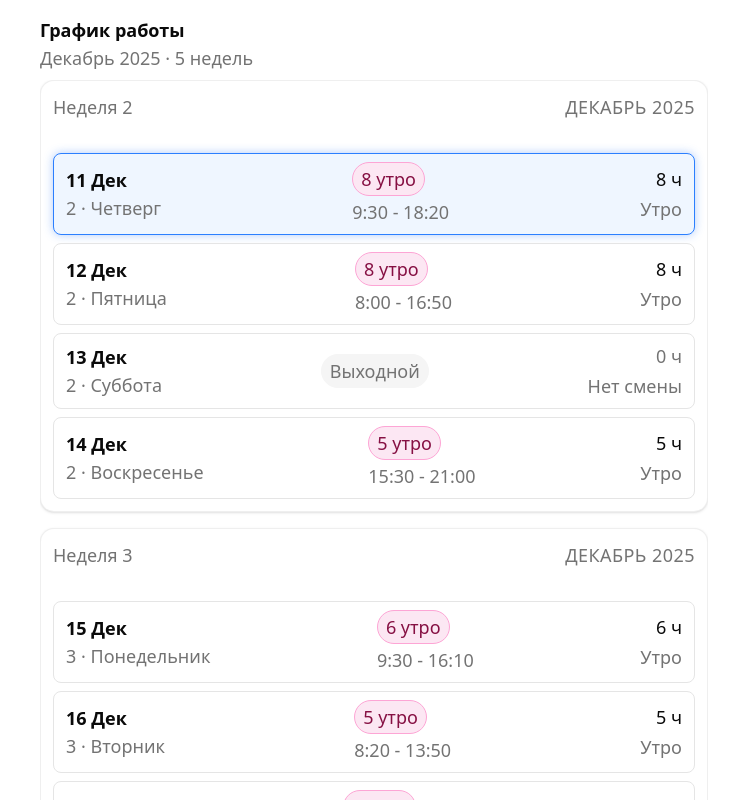
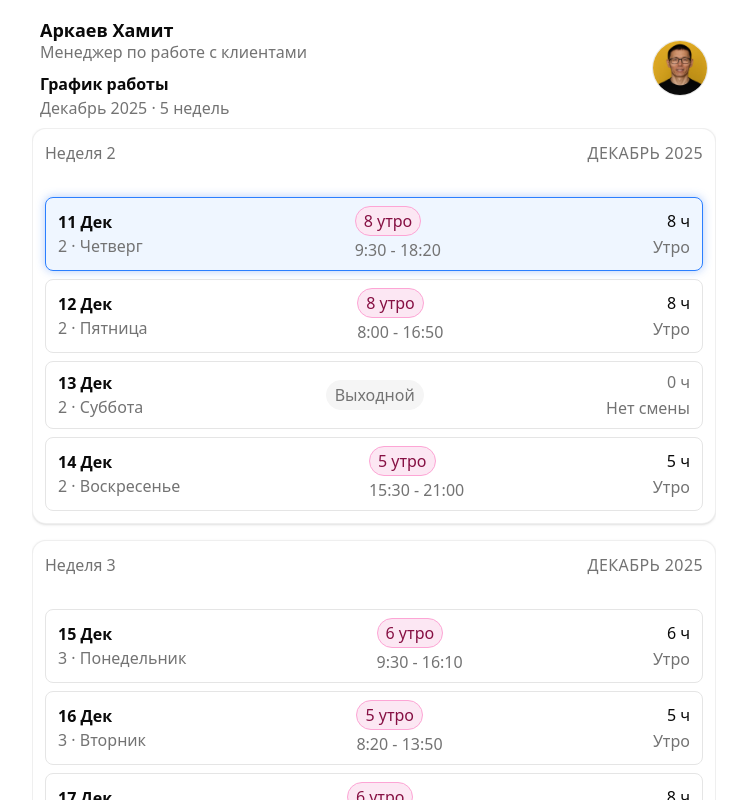
Before and after one commit to Hama-Gama/work-schedule, a React (Vite) app: page / in a window 1280 px wide. Shown: the top 800 px of the page, without its empty margins (266-1013 px from the left). Built offline with nearby package versions, Linux system fonts and the light colour scheme.

Commit message:
add avatar

```diff
--- a/src/components/DecemberSchedule.tsx
+++ b/src/components/DecemberSchedule.tsx
@@ -52,14 +52,33 @@ export const DecemberSchedule: React.FC = () => {
 		<div className='max-w-[700px] m-auto h-full flex flex-col items-stretch bg-background'>
 			<header className='px-4 pt-4 pb-2 flex items-center justify-between'>
 				<div>
-					<h1 className='text-lg font-semibold'>График работы</h1>
-					<p className='text-lg text-muted-foreground'>
+					{/* ФИО */}
+					<h2 className='text-lg font-semibold'>Аркаев Хамит</h2>
+
+					{/* Должность */}
+					<p className='text-base text-muted-foreground -mt-1'>
+						Менеджер по работе с клиентами
+					</p>
+
+					{/* Название графика */}
+					<h1 className='text-base font-semibold mt-2'>График работы</h1>
+
+					<p className='text-base text-muted-foreground'>
 						{december2025Schedule[0]?.monthName} 2025 &middot; 5 недель
 					</p>
 				</div>
+
+				{/* Аватар */}
+				<div className='w-14 h-14 rounded-full overflow-hidden border bg-muted shrink-0'>
+					<img
+						src='/avatar.jpg'
+						alt='avatar'
+						className='w-full h-full object-cover'
+					/>
+				</div>
 			</header>
 
-			<ScrollArea className='flex-1 px-4 pb-4'>
+			<ScrollArea className='flex-1 px-2 pb-4'>
 				<div className='space-y-4'>
 					{weeks.map(([weekNumber, days]) => (
 						<WeekBlock key={weekNumber} weekNumber={weekNumber} days={days} />
@@ -79,10 +98,10 @@ const WeekBlock: React.FC<WeekBlockProps> = ({ weekNumber, days }) => {
 	return (
 		<Card className='p-3 border-border/60'>
 			<div className='flex items-center justify-between mb-2'>
-				<span className='text-lg font-medium text-muted-foreground'>
+				<span className='text-base font-medium text-muted-foreground'>
 					Неделя {weekNumber}
 				</span>
-				<span className='text-lg uppercase tracking-wide text-muted-foreground'>
+				<span className='text-base uppercase tracking-wide text-muted-foreground'>
 					{days[0]?.monthName} 2025
 				</span>
 			</div>
@@ -134,10 +153,10 @@ const DayRow: React.FC<DayRowProps> = ({ day }) => {
 		>
 			{/* Левая часть */}
 			<div className='flex flex-col'>
-				<span className='text-lg font-semibold'>
+				<span className='text-base font-semibold'>
 					{day.dayOfMonth} {day.monthName.slice(0, 3)}
 				</span>
-				<span className='text-lg text-muted-foreground'>
+				<span className='text-base text-muted-foreground'>
 					{day.weekNumber} · {day.weekday}
 				</span>
 			</div>
@@ -146,12 +165,12 @@ const DayRow: React.FC<DayRowProps> = ({ day }) => {
 			<div className='flex flex-col items-start'>
 				<Badge
 					variant='outline'
-					className={cn('text-lg px-2 py-0.5 border', shiftColor)}
+					className={cn('text-base px-2 py-0.5 border', shiftColor)}
 				>
 					{day.shiftType === 'none' ? 'Выходной' : day.shiftName}
 				</Badge>
 				{day.timeRange && (
-					<span className='text-lg text-muted-foreground mt-0.5'>
+					<span className='text-base text-muted-foreground mt-0.5'>
 						{day.timeRange}
 					</span>
 				)}
@@ -160,11 +179,11 @@ const DayRow: React.FC<DayRowProps> = ({ day }) => {
 			{/* Правая часть */}
 			<div className='flex flex-col items-end'>
 				{day.durationHours > 0 ? (
-					<span className='text-lg font-medium'>{day.durationHours} ч</span>
+					<span className='text-base font-medium'>{day.durationHours} ч</span>
 				) : (
-					<span className='text-lg text-muted-foreground'>0 ч</span>
+					<span className='text-base text-muted-foreground'>0 ч</span>
 				)}
-				<span className='text-lg text-muted-foreground mt-0.5'>
+				<span className='text-base text-muted-foreground mt-0.5'>
 					{day.shiftType === 'morning'
 						? 'Утро'
 						: day.shiftType === 'evening'
```
Also changed, not shown: public/avatar.jpg (added).
